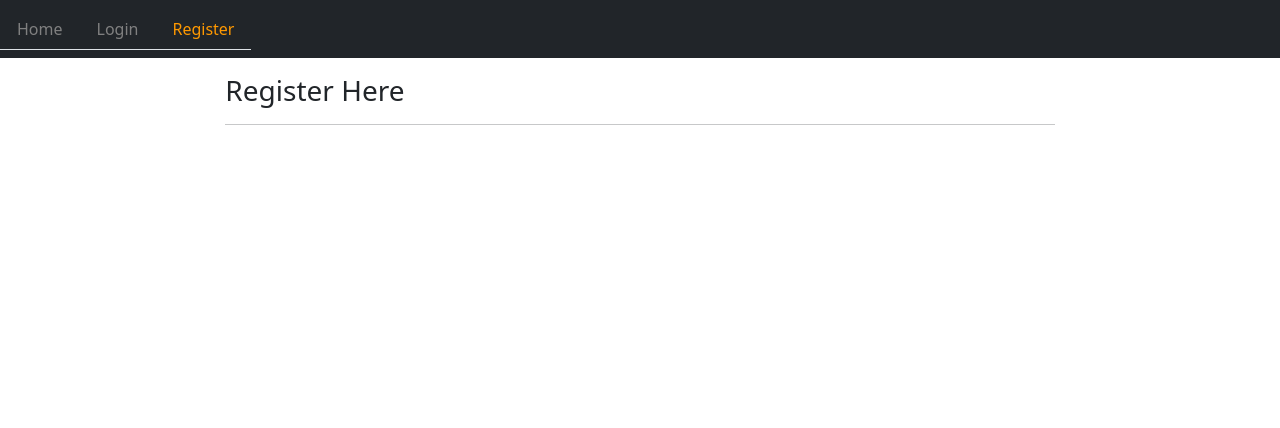
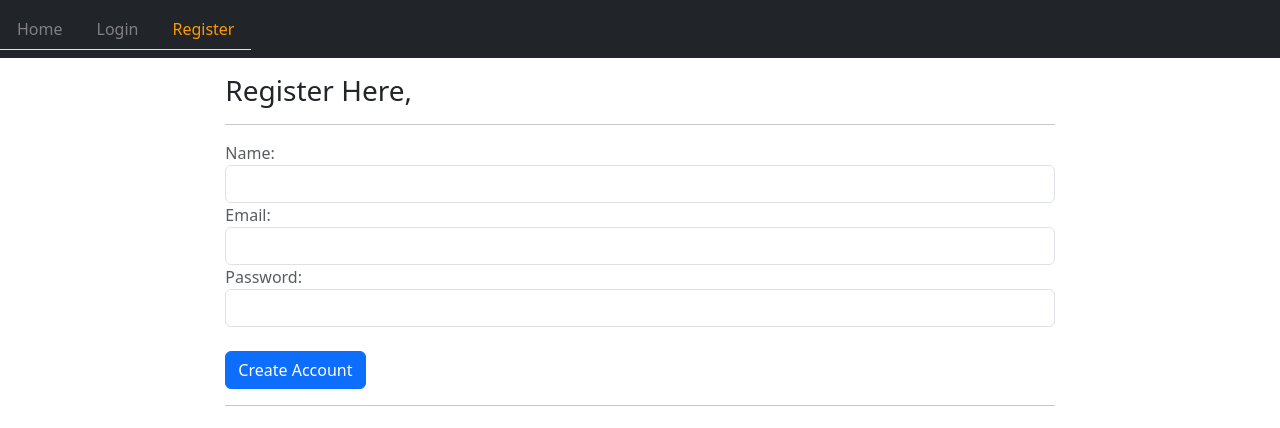
Before and after one commit to techdevshimul/ecom-frontend, a React (Create React App) app: page /register in a window 1280 px wide. Shown: the top 428 px of the page. Built offline with nearby package versions, Linux system fonts and the light colour scheme.

Commit message:
08-E-04-Before

```diff
--- a/src/components/user/Login.js
+++ b/src/components/user/Login.js
@@ -1,9 +1,55 @@
+import { useState } from "react";
 import Layout from "../Layout";
 
 const Login = () => {
+  const [values, setValues] = useState({
+    email: "",
+    password: "",
+    error: false,
+    loading: false,
+    disabled: false,
+    redirect: false,
+  });
+
+  const { email, password, loading, error, redirect, disabled } = values;
+
+  const signInForm = () => (
+    <form>
+      <div className="form-group">
+        <label className="text-muted">Email:</label>
+        <input
+          name="email"
+          type="email"
+          className="form-control"
+          value={email}
+          required
+        />
+      </div>
+      <div className="form-group">
+        <label className="text-muted">Password:</label>
+        <input
+          name="password"
+          type="password"
+          className="form-control"
+          value={password}
+          required
+        />
+      </div>
+      <br />
+      <button
+        type="submit"
+        className="btn btn-outline-primary"
+        disabled={disabled}
+      >
+        Login
+      </button>
+    </form>
+  );
   return (
     <Layout title="Login" className="container col-md-8 offset-md-2">
-      <h3>Login Here</h3>
+      <h3>Login Here,</h3>
+      <hr />
+      {signInForm()}
       <hr />
     </Layout>
   );
--- a/src/components/user/Register.js
+++ b/src/components/user/Register.js
@@ -1,10 +1,55 @@
-import React from "react";
+import { useState } from "react";
 import Layout from "../Layout";
 
 const Register = () => {
+  const [values, setValues] = useState({
+    name: "",
+    email: "",
+    password: "",
+    error: false,
+    loading: false,
+    disabled: false,
+    success: false,
+  });
+
+  const { name, email, password, success, error, loading, disabled } = values;
+
+  const signUpForm = () => (
+    <form>
+      <div className="form-group">
+        <label className="text-muted">Name:</label>
+        <input type="text" name="name" className="form-control" value={name} />
+      </div>
+      <div className="form-group">
+        <label className="text-muted">Email:</label>
+        <input
+          type="email"
+          name="email"
+          className="form-control"
+          value={email}
+        />
+      </div>
+      <div className="form-group">
+        <label className="text-muted">Password:</label>
+        <input
+          type="password"
+          name="password"
+          className="form-control"
+          value={password}
+        />
+      </div>
+      <br />
+      <button type="submit" className="btn btn-primary" disabled={disabled}>
+        Create Account
+      </button>
+    </form>
+  );
+
   return (
     <Layout title="Register" className="container col-md-8 offset-md-2">
-      <h3>Register Here</h3>
+      <h3>Register Here,</h3>
+      <hr />
+      {signUpForm()}
       <hr />
     </Layout>
   );
```
